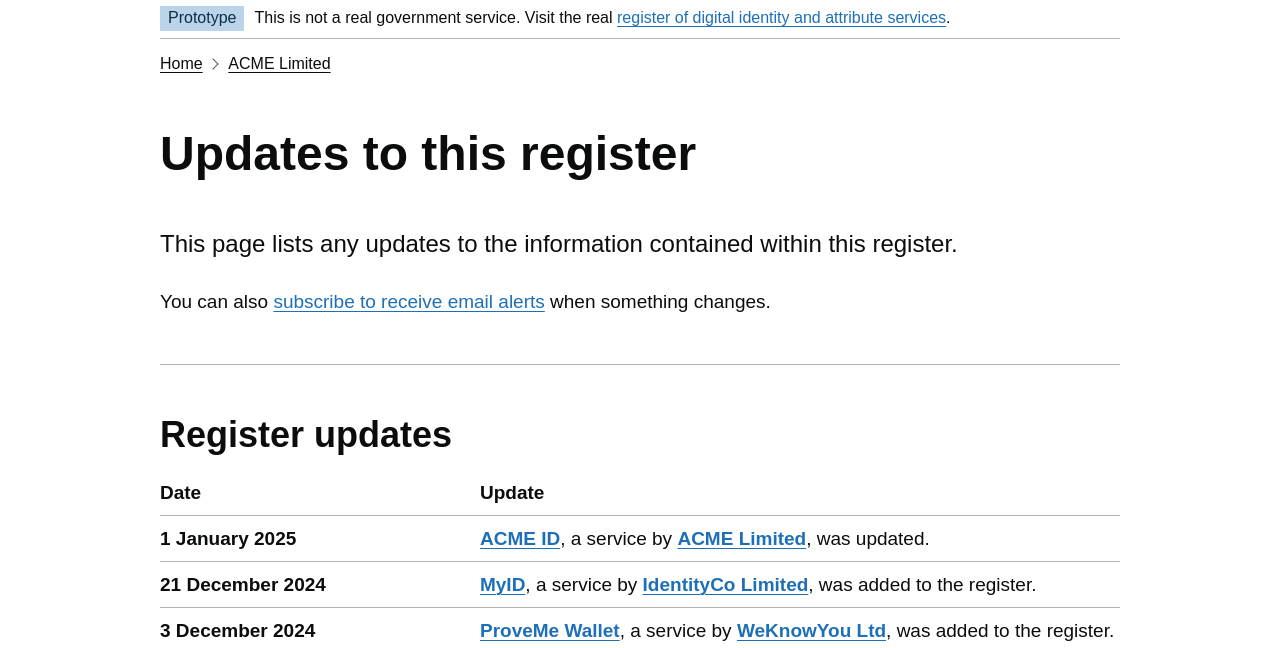
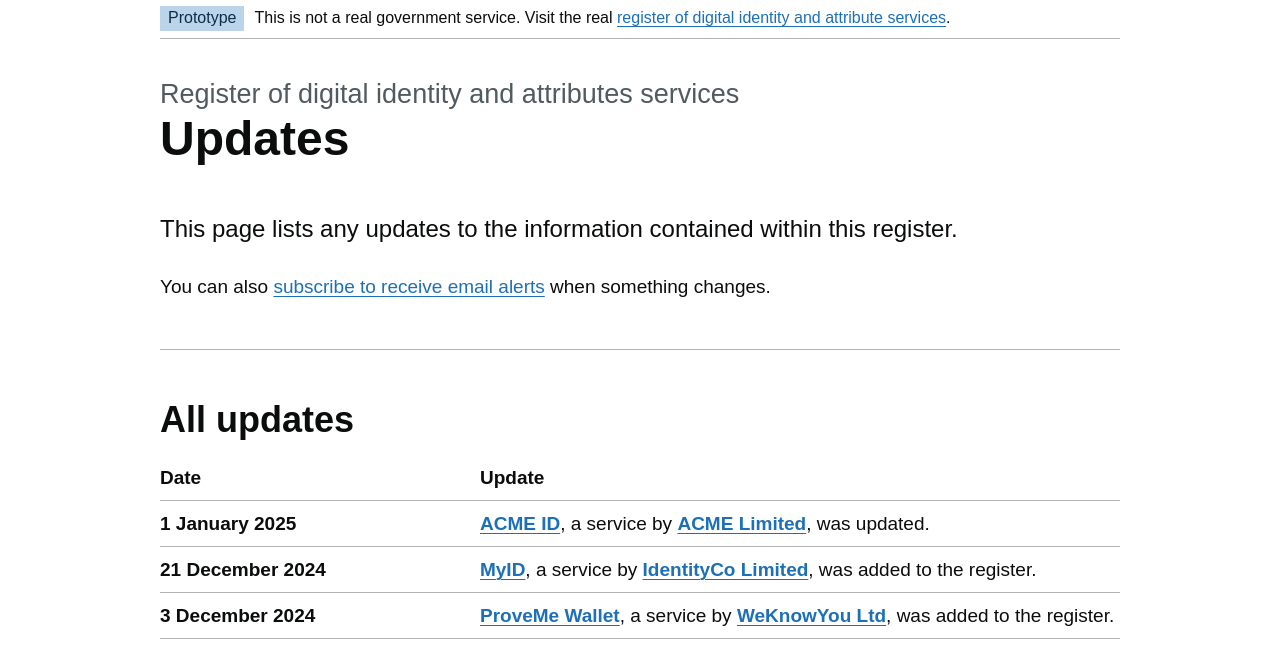
Before and after one commit to ofdia-at-dsit/dvs-register-frontend-explorations, a plain HTML site: page register/history.html in a window 1280 px wide. Shown: the part 123-771 px from the top of the page. Drawn offline with Linux system fonts and the light colour scheme; a web font is replaced by a local one.

Commit message:
Amend links

```diff
--- a/register/history.html
+++ b/register/history.html
@@ -57,7 +57,7 @@
     <div class="govuk-width-container">
       <div class="govuk-service-navigation__container">
         <span class="govuk-service-navigation__service-name">
-          <a href="/index.html" class="govuk-service-navigation__link">
+          <a href="/register/index.html" class="govuk-service-navigation__link">
             Register of digital identity and attribute services
           </a>
         </span>
@@ -100,21 +100,11 @@
       </p>
     </div>
 
-    <nav class="govuk-breadcrumbs" aria-label="Breadcrumb">
-      <ol class="govuk-breadcrumbs__list">
-        <li class="govuk-breadcrumbs__list-item">
-          <a class="govuk-breadcrumbs__link" href="#">Home</a>
-        </li>
-        <li class="govuk-breadcrumbs__list-item">
-          <a class="govuk-breadcrumbs__link" href="#">ACME Limited</a>
-        </li>
-      </ol>
-    </nav>
-
     <main class="govuk-main-wrapper" id="main-content">
 
       <h1 class="govuk-heading-xl">
-          Updates to this register
+          <span class="govuk-caption-xl">Register of digital identity and attributes services</span>
+          Updates
       </h1>
 
       <p class="govuk-body-l">This page lists any updates to the information contained within this register.</p>
@@ -124,7 +114,7 @@
       <hr class="govuk-section-break govuk-section-break--xl govuk-section-break--visible">
 
       <table class="govuk-table">
-        <caption class="govuk-table__caption govuk-table__caption--l">Register updates</caption>
+        <caption class="govuk-table__caption govuk-table__caption--l">All updates</caption>
         <thead class="govuk-table__head">
           <tr class="govuk-table__row">
             <th scope="col" class="govuk-table__header govuk-!-width-one-third">Date</th>
```
Also changed, not shown: register/providers.html (+1 -1 lines), register/service-provider.html (+1 -1 lines), register/service.html (+1 -1 lines), register/services.html (+1 -1 lines).
